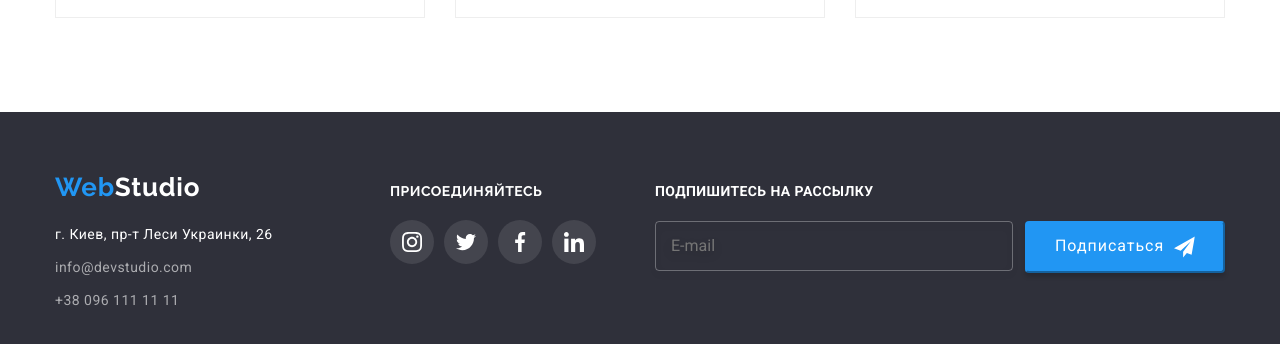
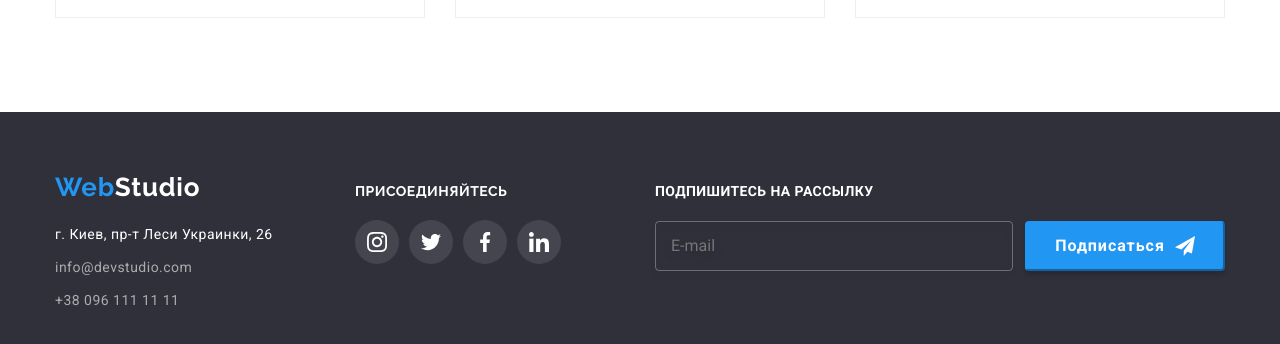
Before and after one commit to Alexandr-Yermolov/goit-markup-hw-06, a plain HTML site: page portfolio.html in a window 1280 px wide. Shown: the part 1508-1852 px from the top of the page. Drawn offline with nearby package versions, Linux system fonts and the light colour scheme; files whose address does not match are found by name.

Commit message:
поправил мардж на футере и кнопку

```diff
--- a/css/styles.css
+++ b/css/styles.css
@@ -551,6 +551,7 @@ header {
 
 .footer-social-link {
   width: 270px;
+  margin-right: 30px;
 }
 
 .footer-social-link .logo {
@@ -581,7 +582,7 @@ header {
 
 .footer-address-contact {
   width: 270px;
-  margin-right: 70px;
+  margin-right: 30px;
 }
 
 .contact-list-social-link {
@@ -624,9 +625,6 @@ header {
   margin-top: 20px;
 }
 
-.footer-input-field {
-}
-
 .footer-input-form {
   background: transparent;
   display: flex;
@@ -654,11 +652,14 @@ header {
 
   min-width: 200px;
   margin-left: 12px;
+  font-weight: bold;
+  font-size: 16px;
+  line-height: 1.875;
   letter-spacing: 0.06em;
-  padding: 12px 28px;
+  padding: 8px 26px;
   cursor: pointer;
 
-  color: #ffffff;
+  color: var(--main-color-white);
 
   background: #2196f3;
   box-shadow: 0px 4px 4px rgba(0, 0, 0, 0.15);
--- a/portfolio.html
+++ b/portfolio.html
@@ -303,7 +303,7 @@
                         </label>
                         <button type="submit" class="footer-form-btn">
                             Подписаться
-                            <svg class="footer-form-btn-svg" width="24" height="24">
+                            <svg class="footer-form-btn-svg" width="20" height="20">
                                 <use href="./images/sprite.svg#icon-icon-send"></use>
                             </svg>
                         </button>
```
